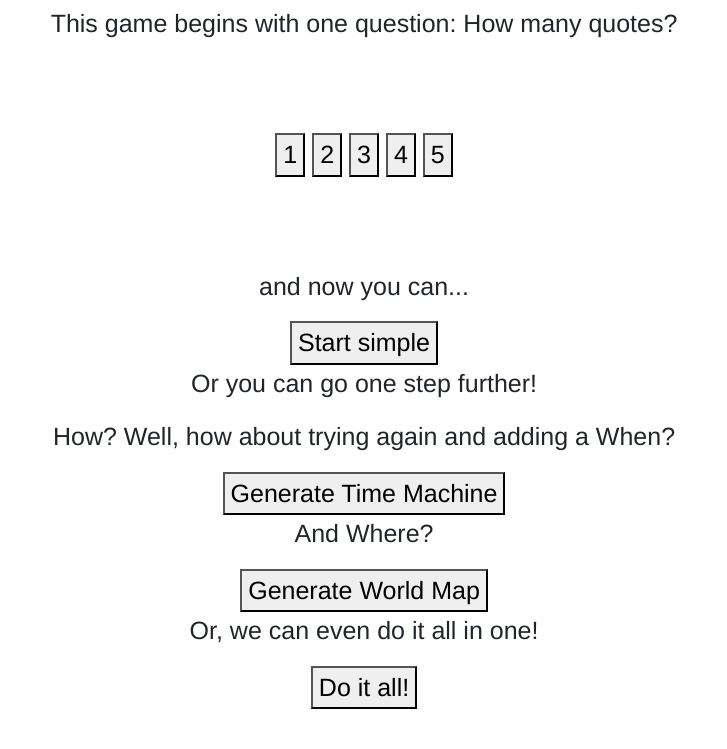
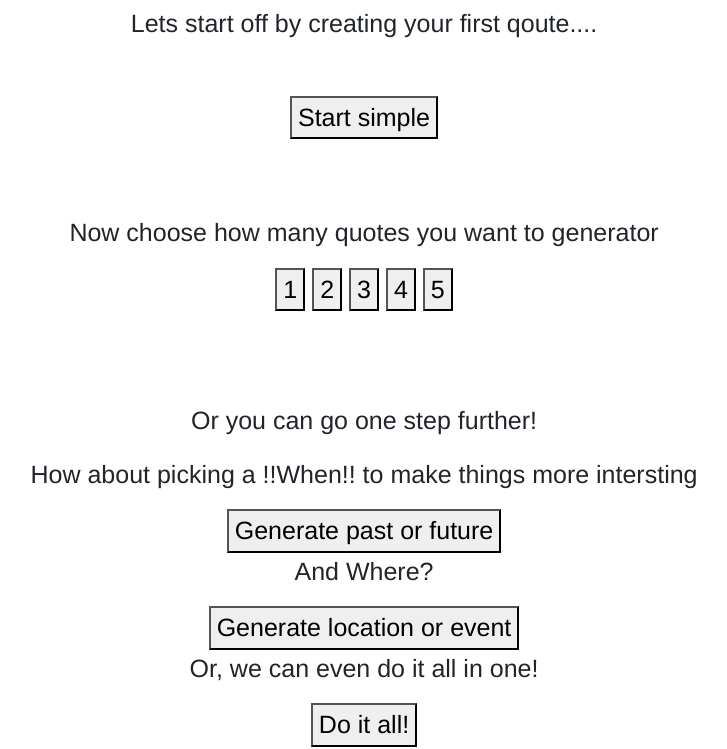
Before and after one commit to paulyo19/qoutation-gen, a plain HTML site: page index.html in a window 1280 px wide. Shown: the part 87-836 px from the top of the page, without its empty margins (296-1023 px from the left). Drawn offline with nearby package versions, Linux system fonts and the light colour scheme.

Commit message:
made changes to buttons and added a h3 title to fit the page

```diff
--- a/index.html
+++ b/index.html
@@ -20,9 +20,13 @@
             <h3>Quotation Generator</h3>
             </div>
             <ul>
-                <p>This game begins with one question: How many quotes?</p>
+                <p>Lets start off by creating your first qoute....</p>
+                <br />
+                <button id="gen">Start simple</button>
                 <br />
                 <br />
+                <br />
+                <p>Now choose how many quotes you want to generator</p>
                 <button id="one">1</button>
                 <button id="two">2</button>
                 <button id="three">3</button>
@@ -39,16 +43,14 @@
                 <br />
                 <br />
 
-                <p>and now you can...</p>
-                <button id="gen">Start simple</button>
 
                 <p id="options">Or you can go one step further!</p>
 
-                <p>How? Well, how about trying again and adding a When?</p>
-                <button id="option1">Generate Time Machine</button>
+                <p>How about picking a !!When!! to make things more intersting</p>
+                <button id="option1">Generate past or future</button>
 
                 <p>And Where?</p>
-                <button id="option2">Generate World Map</button>
+                <button id="option2">Generate location or event</button>
 
                 <p>Or, we can even do it all in one!</p>
                 <button id="all">Do it all!</button>
```
